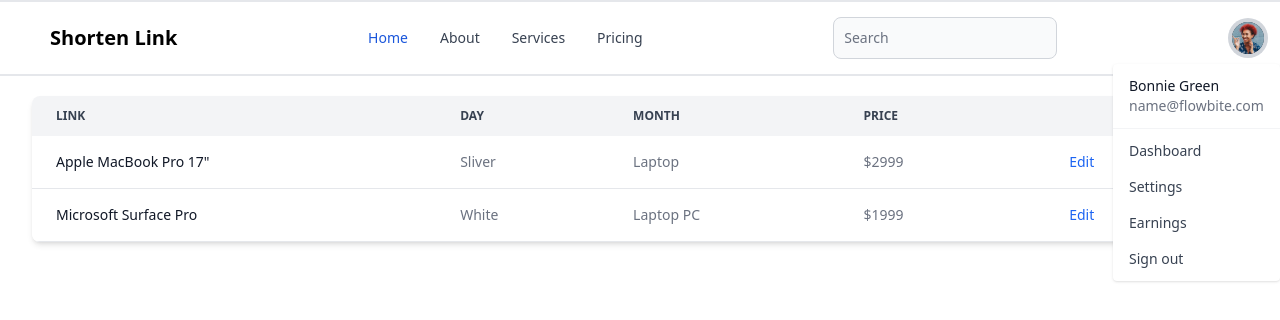
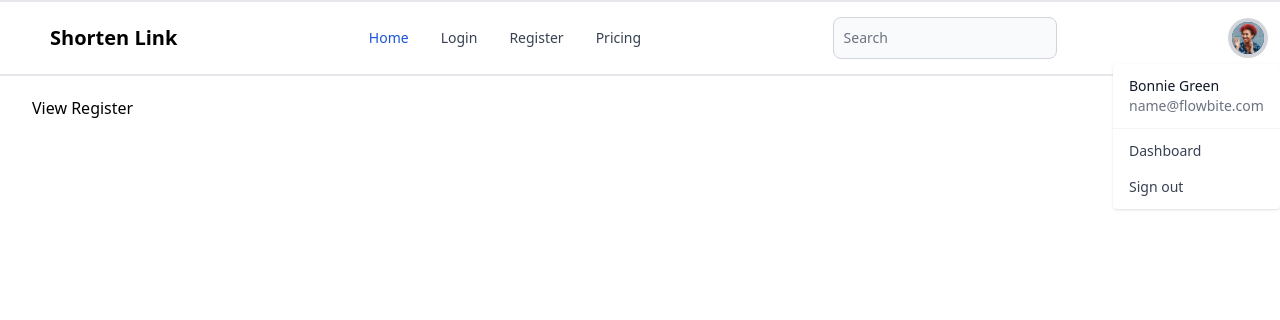
Before and after one commit to wahyuandhikarizaldi/fp-shorten, a Vue app in the folder frontend/: page /regis in a window 1280 px wide. Both pictures are taken after a click on the button "Open user menu". Shown: the top 320 px of the page. Built offline with nearby package versions, Linux system fonts and the light colour scheme; some icons are missing.

Commit message:
add view login & register

```diff
--- a/frontend/src/App.vue
+++ b/frontend/src/App.vue
@@ -1,12 +1,8 @@
 <template>
   <div class="left-0 right-0 bottom-0 top-0">
     <div class="border-y-2">
-      <nav
-        class="bg-white border-gray-200 px-2 sm:px-4 py-2.5 rounded dark:bg-gray-900"
-      >
-        <div
-          class="container flex flex-wrap items-center justify-between mx-auto"
-        >
+      <nav class="bg-white border-gray-200 px-2 sm:px-4 py-2.5 rounded dark:bg-gray-900">
+        <div class="container flex flex-wrap items-center justify-between mx-auto">
           <a href="/" class="flex items-center">
             <Icon icon="mdi:link-variant" width="30" class="mr-1"></Icon>
             <span
@@ -16,6 +12,7 @@
           </a>
           <div class="flex items-center md:order-3">
             <button
+              @click="settings.toggleUserSettings()"
               type="button"
               class="flex mr-3 text-sm bg-gray-800 rounded-full md:mr-0 focus:ring-4 focus:ring-gray-300 dark:focus:ring-gray-600"
               id="user-menu-button"
@@ -32,8 +29,9 @@
             </button>
             <!-- Dropdown menu -->
             <div
-              class="z-50 hidden my-4 text-base list-none bg-white divide-y divide-gray-100 rounded shadow dark:bg-gray-700 dark:divide-gray-600"
+              class="z-999 my-4 text-base list-none bg-white divide-y divide-gray-100 rounded shadow dark:bg-gray-700 dark:divide-gray-600"
               id="user-dropdown"
+              :class="{ hidden: settings.user_settings == false }"
             >
               <div class="px-4 py-3">
                 <span class="block text-sm text-gray-900 dark:text-white"
@@ -52,20 +50,13 @@
                     >Dashboard</a
                   >
                 </li>
-                <li>
+                <!-- <li>
                   <a
                     href="#"
                     class="block px-4 py-2 text-sm text-gray-700 hover:bg-gray-100 dark:hover:bg-gray-600 dark:text-gray-200 dark:hover:text-white"
                     >Settings</a
                   >
-                </li>
-                <li>
-                  <a
-                    href="#"
-                    class="block px-4 py-2 text-sm text-gray-700 hover:bg-gray-100 dark:hover:bg-gray-600 dark:text-gray-200 dark:hover:text-white"
-                    >Earnings</a
-                  >
-                </li>
+                </li> -->
                 <li>
                   <a
                     href="#"
@@ -106,25 +97,25 @@
               class="flex flex-col p-4 mt-4 border border-gray-100 rounded-lg bg-gray-50 md:flex-row md:space-x-8 md:mt-0 md:text-sm md:font-medium md:border-0 md:bg-white dark:bg-gray-800 md:dark:bg-gray-900 dark:border-gray-700"
             >
               <li>
-                <a
-                  href="#"
+                <RouterLink
+                  to="/"
                   class="block py-2 pl-3 pr-4 text-white bg-blue-700 rounded md:bg-transparent md:text-blue-700 md:p-0 dark:text-white"
                   aria-current="page"
-                  >Home</a
+                  >Home</RouterLink
                 >
               </li>
               <li>
-                <a
-                  href="#"
+                <RouterLink
+                  to="/login"
                   class="block py-2 pl-3 pr-4 text-gray-700 rounded hover:bg-gray-100 md:hover:bg-transparent md:hover:text-blue-700 md:p-0 dark:text-gray-400 md:dark:hover:text-white dark:hover:bg-gray-700 dark:hover:text-white md:dark:hover:bg-transparent dark:border-gray-700"
-                  >About</a
+                  >Login</RouterLink
                 >
               </li>
               <li>
-                <a
-                  href="#"
+                <RouterLink
+                  to="/regis"
                   class="block py-2 pl-3 pr-4 text-gray-700 rounded hover:bg-gray-100 md:hover:bg-transparent md:hover:text-blue-700 md:p-0 dark:text-gray-400 md:dark:hover:text-white dark:hover:bg-gray-700 dark:hover:text-white md:dark:hover:bg-transparent dark:border-gray-700"
-                  >Services</a
+                  >Register</RouterLink
                 >
               </li>
               <li>
@@ -153,10 +144,10 @@
     <!-- <nav>
       <RouterLink to="/">Home</RouterLink>
       <RouterLink to="/about">About</RouterLink>
-      <RouterView />
     </nav> -->
     <div class="mx-8 mt-5">
-      <DashboardView />
+      <RouterView />
+      <!-- <DashboardView /> -->
     </div>
   </div>
 </template>
@@ -164,12 +155,19 @@
 <script>
 import { Icon } from "@iconify/vue";
 import DashboardView from "./views/DashboardView.vue";
+import { useSettings } from "./stores/index.js";
 
 export default {
   components: {
     Icon,
     DashboardView,
   },
+  setup() {
+    const settings = useSettings();
+    return {
+      settings,
+    };
+  },
 };
 </script>
 
--- a/frontend/src/router/index.js
+++ b/frontend/src/router/index.js
@@ -1,5 +1,5 @@
 import { createRouter, createWebHistory } from "vue-router";
-import HomeView from "../views/HomeView.vue";
+import DashboardView from "../views/DashboardView.vue";
 
 const router = createRouter({
   history: createWebHistory(import.meta.env.BASE_URL),
@@ -7,15 +7,22 @@ const router = createRouter({
     {
       path: "/",
       name: "home",
-      component: HomeView,
+      component: DashboardView,
     },
     {
       path: "/about",
       name: "about",
-      // route level code-splitting
-      // this generates a separate chunk (About.[hash].js) for this route
-      // which is lazy-loaded when the route is visited.
       component: () => import("../views/AboutView.vue"),
+    },
+    {
+      path: "/login",
+      name: "login",
+      component: () => import("../views/LoginView.vue"),
+    },
+    {
+      path: "/regis",
+      name: "regis",
+      component: () => import("../views/RegisterView.vue"),
     },
   ],
 });
--- a/frontend/src/stores/index.js
+++ b/frontend/src/stores/index.js
@@ -26,6 +26,8 @@ export const useStore = defineStore({
         input: "text",
         inputValue: "https://example.com",
         showCancelButton: true,
+        confirmButtonColor: "#3085d6",
+        cancelButtonColor: "#d33",
         inputValidator: (value) => {
           if (!value) {
             return "You need to write something!";
@@ -33,10 +35,24 @@ export const useStore = defineStore({
         },
       }).then((result) => {
         if (result.isConfirmed) {
-          Swal.fire("Deleted!", "Your file has been deleted.", "success");
+          Swal.fire("Changed Successfully", "Your file has been changed.", "success");
         }
       });
     },
   },
   getters: {},
 });
+
+export const useSettings = defineStore({
+  id: "Settings",
+  state: () => ({
+    user_settings: false
+  }),
+  actions: {
+    toggleUserSettings() {
+      this.user_settings = !this.user_settings;
+      console.log(this.user_settings);
+    }
+  },
+  getters: {},
+});
--- a/frontend/src/views/DashboardView.vue
+++ b/frontend/src/views/DashboardView.vue
@@ -8,7 +8,6 @@
           <th scope="col" class="py-3 px-6">Link</th>
           <th scope="col" class="py-3 px-6">Day</th>
           <th scope="col" class="py-3 px-6">Month</th>
-          <th scope="col" class="py-3 px-6">Price</th>
           <th scope="col" class="py-3 px-6">
             <span class="sr-only">Edit | Delete</span>
           </th>
@@ -26,7 +25,6 @@
           </th>
           <td class="py-4 px-6">Sliver</td>
           <td class="py-4 px-6">Laptop</td>
-          <td class="py-4 px-6">$2999</td>
           <td class="py-4 px-6 text-right flex justify-around">
             <a
               @click="store.EditLink()"
@@ -53,7 +51,6 @@
           </th>
           <td class="py-4 px-6">White</td>
           <td class="py-4 px-6">Laptop PC</td>
-          <td class="py-4 px-6">$1999</td>
           <td class="py-4 px-6 text-right flex justify-around">
             <a
               @click="store.EditLink()"
--- /dev/null
+++ b/frontend/src/views/LoginView.vue
@@ -0,0 +1,7 @@
+<template>
+  <div>
+    <p>View Login</p>
+  </div>
+</template>
+
+<script></script>
--- /dev/null
+++ b/frontend/src/views/RegisterView.vue
@@ -0,0 +1,7 @@
+<template>
+  <div>
+    <p>View Register</p>
+  </div>
+</template>
+
+<script></script>
```
